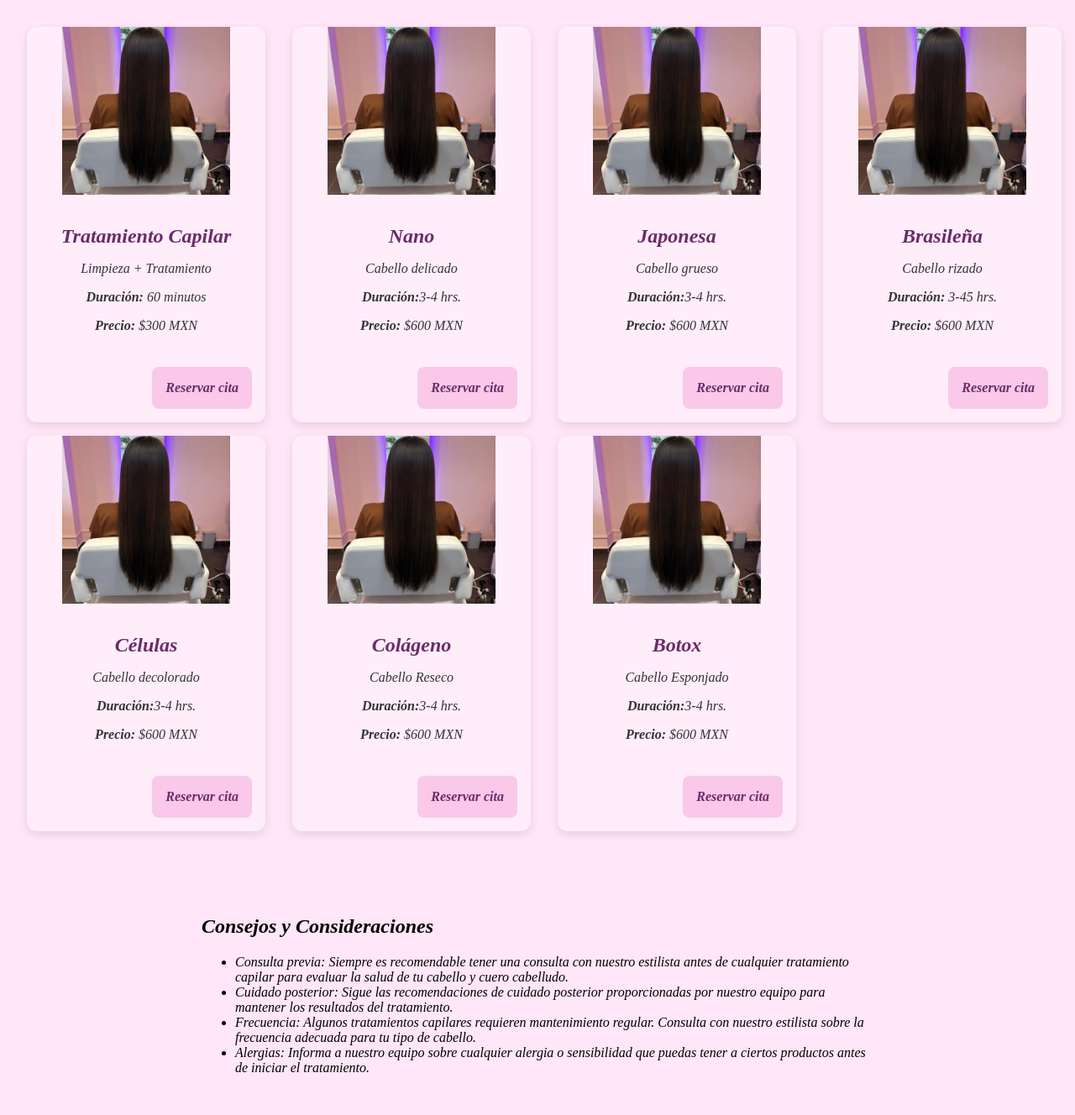
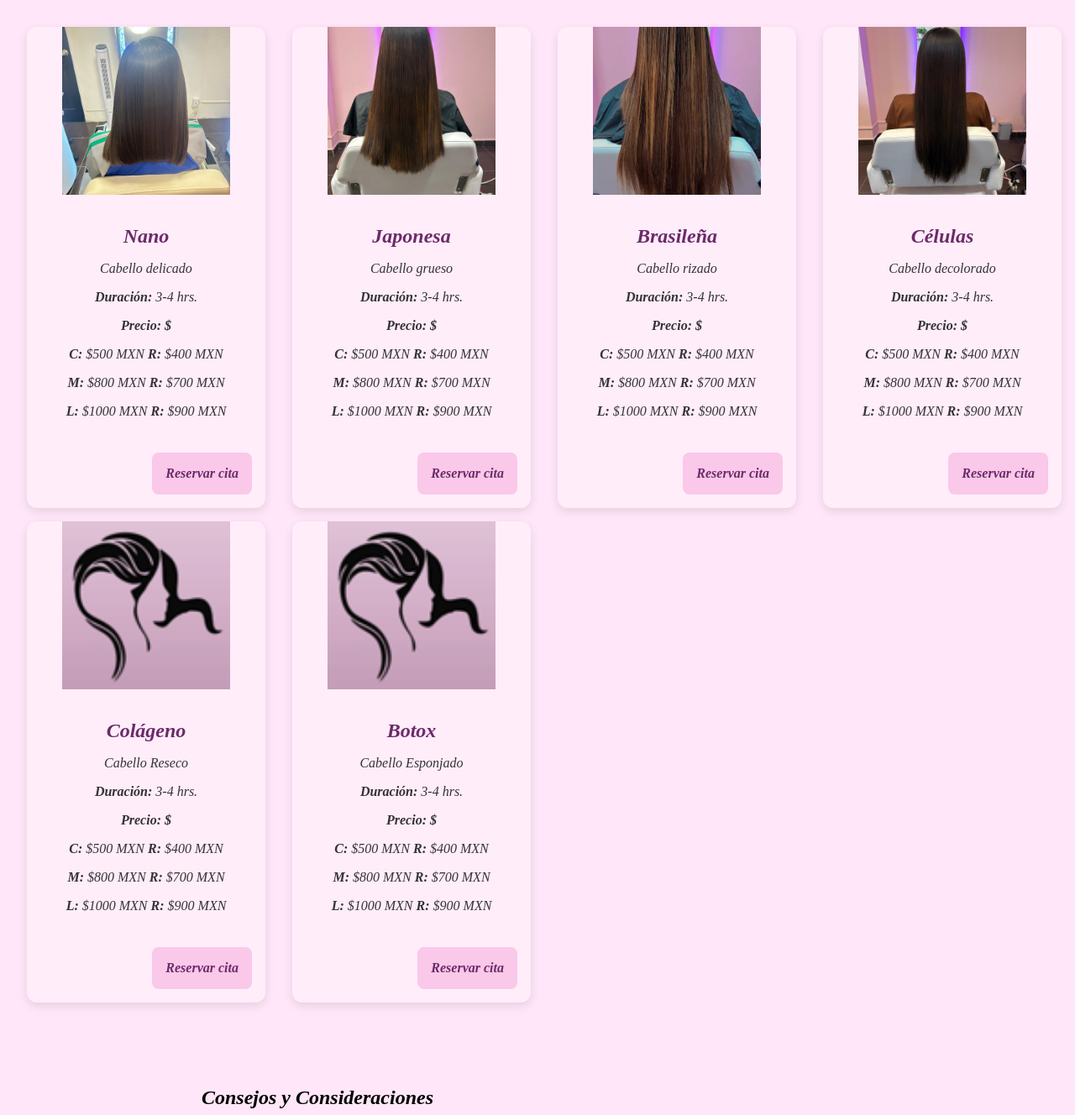
Before and after one commit to diz3ty/EriMar_Studio_Web, a Flask app: page /servicio/capilares in a window 1280 px wide. Shown: the part 348-1676 px from the top of the page at 84% size. Run offline with Flask 3, Linux system fonts and the light colour scheme.

Commit message:
modify prices and images

```diff
--- a/static/css/styles.css
+++ b/static/css/styles.css
@@ -684,17 +684,14 @@
     box-sizing: border-box;
     background-color: #fff0f9;
     border-radius: 12px;
-    box-shadow: 0 6px 16px rgba(0, 0, 0, 0.1);
     margin: 0 auto;
     text-align: center;
   }
 
   .servicio img {
+    margin: 0 auto;
     width: 100%;
     max-width: 100%;
-    height: auto;
-    margin-bottom: 1rem;
-    border-radius: 12px;
   }
 
   .servicio h3 {
--- a/templates/capilar_services.html
+++ b/templates/capilar_services.html
@@ -68,30 +68,15 @@
     <main>
       <section class="servicios-cards">
         <div class="card-servicio">
-          <img src="/static/images/Keratina_New.jpeg" alt="Servicio capilars" />
-          <div class="contenido-card">
-            <h2>Tratamiento Capilar</h2>
-            <p>Limpieza + Tratamiento</p>
-            <p><strong>Duración:</strong> 60 minutos</p>
-            <p><strong>Precio:</strong> $300 MXN</p>
-          </div>
-          <div class="cta-container">
-            <a
-              href="https://wa.me/524271668565?text=Hola%20quiero%20agendar%20un%20servicio%20de%20Tratamiento%20Capilar."
-              target="_blank"
-              class="btn-reserva"
-            >
-              Reservar cita
-            </a>
-          </div>
-        </div>
-        <div class="card-servicio">
-          <img src="/static/images/Keratina_New.jpeg" alt="Servicio capilar" />
+          <img src="/static/images/Keratina_1.jpeg" alt="Servicio capilar" />
           <div class="contenido-card">
             <h2>Nano</h2>
             <p>Cabello delicado</p>
-            <p><strong>Duración:</strong>3-4 hrs.</p>
-            <p><strong>Precio:</strong> $600 MXN</p>
+            <p><strong>Duración:</strong> 3-4 hrs.</p>
+            <p><strong>Precio: $</strong></p>
+            <p><strong>C:</strong> $500 MXN <strong>R:</strong> $400 MXN</p>
+            <p><strong>M:</strong> $800 MXN <strong>R:</strong> $700 MXN</p>
+            <p><strong>L:</strong> $1000 MXN <strong>R:</strong> $900 MXN</p>
           </div>
           <div class="cta-container">
             <a
@@ -104,12 +89,15 @@
           </div>
         </div>
         <div class="card-servicio">
-          <img src="/static/images/Keratina_New.jpeg" alt="Servicio capilar" />
+          <img src="/static/images/Keratina_2.jpeg" alt="Servicio capilar" />
           <div class="contenido-card">
             <h2>Japonesa</h2>
             <p>Cabello grueso</p>
-            <p><strong>Duración:</strong>3-4 hrs.</p>
-            <p><strong>Precio:</strong> $600 MXN</p>
+            <p><strong>Duración:</strong> 3-4 hrs.</p>
+            <p><strong>Precio: $</strong></p>
+            <p><strong>C:</strong> $500 MXN <strong>R:</strong> $400 MXN</p>
+            <p><strong>M:</strong> $800 MXN <strong>R:</strong> $700 MXN</p>
+            <p><strong>L:</strong> $1000 MXN <strong>R:</strong> $900 MXN</p>
           </div>
           <div class="cta-container">
             <a
@@ -122,12 +110,15 @@
           </div>
         </div>
         <div class="card-servicio">
-          <img src="/static/images/Keratina_New.jpeg" alt="Servicio capilar" />
+          <img src="/static/images/Keratina_3.jpeg" alt="Servicio capilar" />
           <div class="contenido-card">
             <h2>Brasileña</h2>
             <p>Cabello rizado</p>
-            <p><strong>Duración:</strong> 3-45 hrs.</p>
-            <p><strong>Precio:</strong> $600 MXN</p>
+            <p><strong>Duración:</strong> 3-4 hrs.</p>
+            <p><strong>Precio: $</strong></p>
+            <p><strong>C:</strong> $500 MXN <strong>R:</strong> $400 MXN</p>
+            <p><strong>M:</strong> $800 MXN <strong>R:</strong> $700 MXN</p>
+            <p><strong>L:</strong> $1000 MXN <strong>R:</strong> $900 MXN</p>
           </div>
           <div class="cta-container">
             <a
@@ -140,12 +131,15 @@
           </div>
         </div>
         <div class="card-servicio">
-          <img src="/static/images/Keratina_New.jpeg" alt="Servicio de uñas" />
+          <img src="/static/images/Keratina_4.jpeg" alt="Servicio de uñas" />
           <div class="contenido-card">
             <h2>Células</h2>
             <p>Cabello decolorado</p>
-            <p><strong>Duración:</strong>3-4 hrs.</p>
-            <p><strong>Precio:</strong> $600 MXN</p>
+            <p><strong>Duración:</strong> 3-4 hrs.</p>
+            <p><strong>Precio: $</strong></p>
+            <p><strong>C:</strong> $500 MXN <strong>R:</strong> $400 MXN</p>
+            <p><strong>M:</strong> $800 MXN <strong>R:</strong> $700 MXN</p>
+            <p><strong>L:</strong> $1000 MXN <strong>R:</strong> $900 MXN</p>
           </div>
           <div class="cta-container">
             <a
@@ -158,12 +152,15 @@
           </div>
         </div>
         <div class="card-servicio">
-          <img src="/static/images/Keratina_New.jpeg" alt="Servicio de uñas" />
+          <img src="/static/images/Capilares.webp" alt="Servicio de uñas" />
           <div class="contenido-card">
             <h2>Colágeno</h2>
             <p>Cabello Reseco</p>
-            <p><strong>Duración:</strong>3-4 hrs.</p>
-            <p><strong>Precio:</strong> $600 MXN</p>
+            <p><strong>Duración:</strong> 3-4 hrs.</p>
+            <p><strong>Precio: $</strong></p>
+            <p><strong>C:</strong> $500 MXN <strong>R:</strong> $400 MXN</p>
+            <p><strong>M:</strong> $800 MXN <strong>R:</strong> $700 MXN</p>
+            <p><strong>L:</strong> $1000 MXN <strong>R:</strong> $900 MXN</p>
           </div>
           <div class="cta-container">
             <a
@@ -176,12 +173,15 @@
           </div>
         </div>
         <div class="card-servicio">
-          <img src="/static/images/Keratina_New.jpeg" alt="Servicio de uñas" />
+          <img src="/static/images/Capilares.webp" alt="Servicio de uñas" />
           <div class="contenido-card">
             <h2>Botox</h2>
             <p>Cabello Esponjado</p>
-            <p><strong>Duración:</strong>3-4 hrs.</p>
-            <p><strong>Precio:</strong> $600 MXN</p>
+            <p><strong>Duración:</strong> 3-4 hrs.</p>
+            <p><strong>Precio: $</strong></p>
+            <p><strong>C:</strong> $500 MXN <strong>R:</strong> $400 MXN</p>
+            <p><strong>M:</strong> $800 MXN <strong>R:</strong> $700 MXN</p>
+            <p><strong>L:</strong> $1000 MXN <strong>R:</strong> $900 MXN</p>
           </div>
           <div class="cta-container">
             <a
@@ -197,6 +197,9 @@
       <section class="consejos_consideraciones">
         <h2>Consejos y Consideraciones</h2>
         <ul>
+          <li>
+            C-Corto, M-Mediano, L-Largo, R-Retoque.
+          </li>
           <li>
             Consulta previa: Siempre es recomendable tener una consulta con
             nuestro estilista antes de cualquier tratamiento capilar para
```
Also changed, not shown: templates/lashes_services.html (+19 -19 lines), templates/nails_services.html (+8 -8 lines), static/images/Keratina_1.jpeg (added), static/images/Keratina_2.jpeg (added), static/images/Keratina_3.jpeg (added), static/images/Keratina_4.jpeg (renamed from static/images/Keratina_New.jpeg), static/images/Uñas_lux.jpeg (added).
